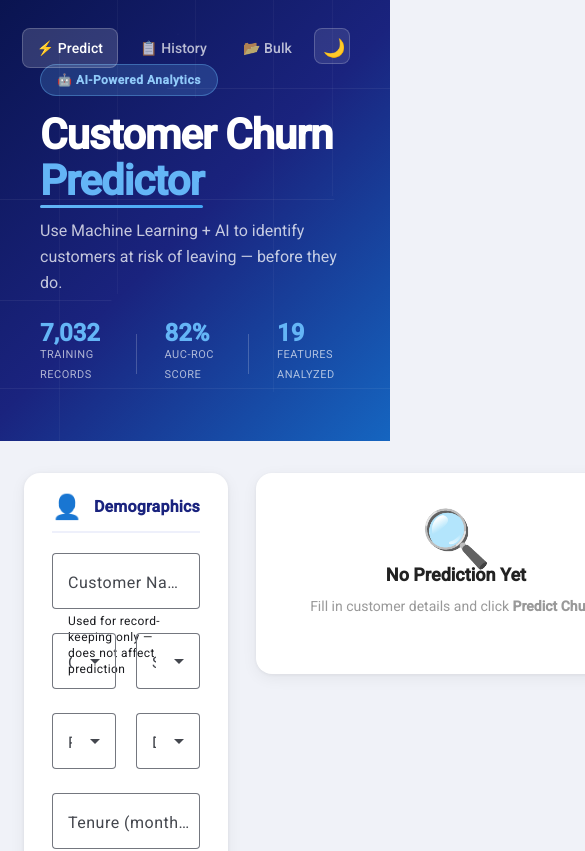
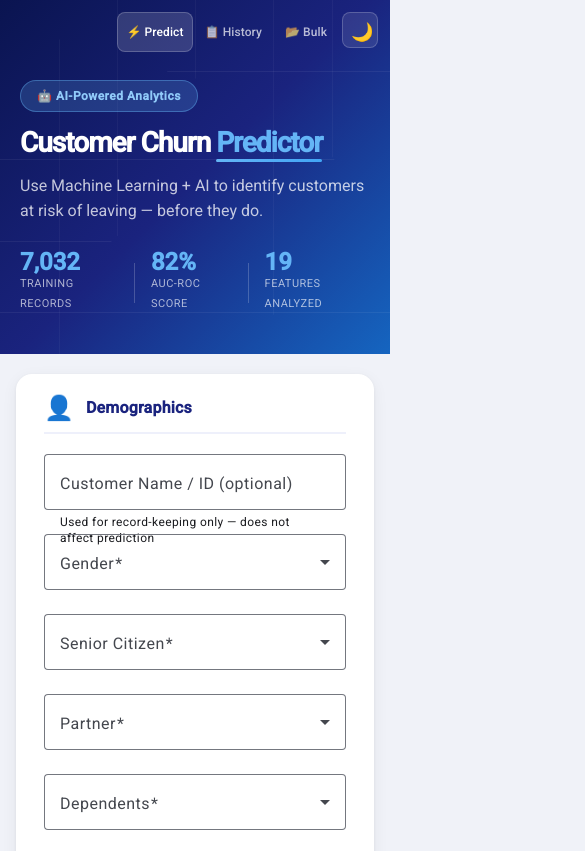
Before and after one commit to Taaheer1106/churn-predictor, an Angular app in the folder frontend/churn-app/: page / in a window 390 px wide. Shown: the top 851 px of the page, 585 px wide, since content can reach past the window. Built offline with nearby package versions, Linux system fonts and the light colour scheme.

Commit message:
Add mobile responsive styles for all pages

```diff
--- a/frontend/churn-app/src/app/bulk/bulk.component.scss
+++ b/frontend/churn-app/src/app/bulk/bulk.component.scss
@@ -6,6 +6,8 @@
   padding: 56px 40px 48px;
   overflow: hidden;
   min-height: 220px;
+
+  @media (max-width: 768px) { padding: 70px 20px 36px; min-height: 180px; }
 
   .particles span {
     position: absolute;
@@ -53,6 +55,8 @@
   font-size: 36px;
   font-weight: 800;
   .highlight { color: #64b5f6; }
+
+  @media (max-width: 768px) { font-size: 24px; }
 }
 
 .hero-subtitle {
@@ -68,11 +72,20 @@
   display: flex;
   gap: 8px;
 
+  @media (max-width: 768px) {
+    top: 12px;
+    right: 12px;
+    left: 12px;
+    gap: 4px;
+    justify-content: flex-end;
+  }
+
   .nav-link {
     color: rgba(255,255,255,0.7);
     font-size: 14px;
     border-radius: 8px;
     &.active { color: white; background: rgba(255,255,255,0.15); }
+    @media (max-width: 768px) { font-size: 12px; padding: 4px 8px; }
   }
 
   .theme-toggle {
@@ -96,6 +109,8 @@
   display: flex;
   flex-direction: column;
   gap: 24px;
+
+  @media (max-width: 768px) { padding: 0 12px; margin: 16px auto; }
 }
 
 // ── UPLOAD CARD ───────────────────────────────
@@ -170,6 +185,11 @@
   display: grid;
   grid-template-columns: repeat(4, 1fr);
   gap: 16px;
+
+  @media (max-width: 600px) {
+    grid-template-columns: repeat(2, 1fr);
+    gap: 12px;
+  }
 }
 
 .stat-card {
@@ -203,7 +223,7 @@
 // ── TABLE ─────────────────────────────────────
 .table-card {
   border-radius: 12px !important;
-  overflow: hidden;
+  overflow-x: auto;
   padding: 0 !important;
   box-shadow: 0 2px 8px rgba(0,0,0,0.07) !important;
 }
--- a/frontend/churn-app/src/app/history/history.component.scss
+++ b/frontend/churn-app/src/app/history/history.component.scss
@@ -7,6 +7,8 @@
   padding: 20px 32px;
   box-shadow: 0 2px 12px rgba(0,0,0,0.2);
 
+  @media (max-width: 768px) { padding: 14px 16px; }
+
   .header-content {
     max-width: 1200px;
     margin: 0 auto;
@@ -14,19 +16,36 @@
     align-items: center;
     gap: 16px;
 
-    .header-icon { font-size: 36px; }
+    .header-icon {
+      font-size: 36px;
+      @media (max-width: 480px) { display: none; }
+    }
 
-    h1 { margin: 0; font-size: 24px; font-weight: 700; }
-    p  { margin: 2px 0 0; font-size: 13px; opacity: 0.8; }
+    h1 {
+      margin: 0;
+      font-size: 24px;
+      font-weight: 700;
+      @media (max-width: 480px) { font-size: 18px; }
+    }
+    p  {
+      margin: 2px 0 0;
+      font-size: 13px;
+      opacity: 0.8;
+      @media (max-width: 480px) { display: none; }
+    }
 
     .header-nav {
       margin-left: auto;
       display: flex;
       gap: 8px;
 
+      @media (max-width: 768px) { gap: 4px; }
+
       .nav-link {
         color: rgba(255,255,255,0.75);
         font-size: 14px;
+
+        @media (max-width: 768px) { font-size: 12px; padding: 4px 8px; }
 
         &.active {
           color: white;
@@ -58,6 +77,8 @@
   max-width: 1200px;
   margin: 28px auto;
   padding: 0 20px;
+
+  @media (max-width: 768px) { padding: 0 12px; margin: 16px auto; }
 }
 
 .page-title-row {
@@ -67,6 +88,11 @@
   flex-wrap: wrap;
   gap: 16px;
   margin-bottom: 24px;
+
+  @media (max-width: 600px) {
+    flex-direction: column;
+    align-items: flex-start;
+  }
 
   .title-left {
     h2 { margin: 0 0 4px; font-size: 22px; font-weight: 700; color: #1a237e; }
@@ -78,7 +104,12 @@
     align-items: center;
     gap: 12px;
 
-    .filter-select { width: 160px; }
+    @media (max-width: 600px) { width: 100%; }
+
+    .filter-select {
+      width: 160px;
+      @media (max-width: 600px) { flex: 1; }
+    }
 
     .clear-btn {
       color: #f44336;
@@ -124,6 +155,11 @@
   grid-template-columns: repeat(4, 1fr);
   gap: 16px;
   margin-bottom: 24px;
+
+  @media (max-width: 600px) {
+    grid-template-columns: repeat(2, 1fr);
+    gap: 12px;
+  }
 }
 
 .stat-card {
@@ -158,7 +194,7 @@
 // ═══════════════════════════════════════════
 .table-card {
   border-radius: 12px !important;
-  overflow: hidden;
+  overflow-x: auto;
   box-shadow: 0 2px 8px rgba(0,0,0,0.07) !important;
   padding: 0 !important;
 }
--- a/frontend/churn-app/src/app/predict/predict.component.scss
+++ b/frontend/churn-app/src/app/predict/predict.component.scss
@@ -11,6 +11,11 @@
   display: flex;
   flex-direction: column;
   justify-content: center;
+
+  @media (max-width: 768px) {
+    padding: 80px 20px 40px;
+    min-height: 260px;
+  }
 }
 
 // Floating particles
@@ -119,6 +124,8 @@
   letter-spacing: -1px;
   line-height: 1.1;
 
+  @media (max-width: 768px) { font-size: 28px; }
+
   .highlight {
     color: #64b5f6;
     position: relative;
@@ -155,6 +162,8 @@
   align-items: center;
   gap: 28px;
 
+  @media (max-width: 480px) { gap: 16px; }
+
   .stat {
     display: flex;
     flex-direction: column;
@@ -179,6 +188,14 @@
   display: flex;
   gap: 8px;
 
+  @media (max-width: 768px) {
+    top: 12px;
+    right: 12px;
+    left: 12px;
+    gap: 4px;
+    justify-content: flex-end;
+  }
+
   .nav-link {
     color: rgba(255,255,255,0.7);
     font-size: 14px;
@@ -193,6 +210,11 @@
     }
 
     &:hover { color: white; background: rgba(255,255,255,0.1); }
+
+    @media (max-width: 768px) {
+      font-size: 12px;
+      padding: 4px 8px;
+    }
   }
 
   .theme-toggle {
@@ -220,6 +242,12 @@
   grid-template-columns: 1fr 400px;
   gap: 28px;
   align-items: start;
+
+  @media (max-width: 900px) {
+    grid-template-columns: 1fr;
+    padding: 0 16px;
+    margin: 20px auto;
+  }
 }
 
 // ══════════════════════════════════════════════
@@ -264,6 +292,10 @@
 
   mat-form-field { width: 100%; }
   .full-width { grid-column: 1 / -1; }
+
+  @media (max-width: 480px) {
+    grid-template-columns: 1fr;
+  }
 }
 
 .predict-btn {
@@ -299,6 +331,10 @@
   display: flex;
   flex-direction: column;
   gap: 16px;
+
+  @media (max-width: 900px) {
+    position: static;
+  }
 }
 
 .empty-state {
```
